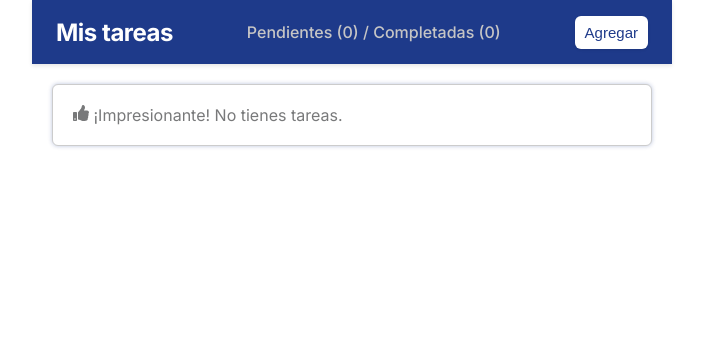
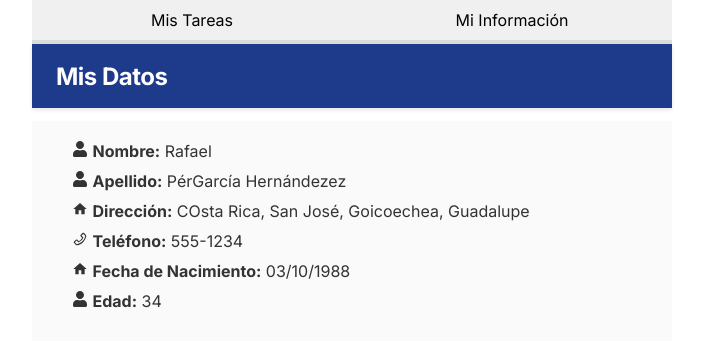
Before and after one commit to rafalbergh/tareas-interactiva, a React (Vite) app: page /Info in a window 1280 px wide. Shown: the top 346 px of the page, without its empty margins (288-991 px from the left). Built offline with nearby package versions, Linux system fonts and the light colour scheme.

Commit message:
Agregar opción de información

```diff
--- a/package.json
+++ b/package.json
@@ -12,7 +12,9 @@
   "dependencies": {
     "react": "^19.0.0",
     "react-dom": "^19.0.0",
-    "react-icons": "^5.5.0"
+    "react-icons": "^5.5.0",
+    "react-router": "^7.5.3",
+    "react-router-dom": "^7.6.0"
   },
   "devDependencies": {
     "@eslint/js": "^9.22.0",
--- a/src/App.jsx
+++ b/src/App.jsx
@@ -1,16 +1,23 @@
-import { useState } from 'react';
-import { useEffect } from 'react';
 import './App.css';
 
 import MisTareas from './MisTareas';
+import Info from './Info';
+import Menu from './Menu';
+import { BrowserRouter, Routes, Route } from 'react-router';
 
 function App() {
 
 
-
   return (
     <>
-      <MisTareas />
+      <BrowserRouter>
+        <Menu />
+        <Routes>
+          <Route path='/MisTareas' element={<MisTareas />} />
+          <Route path='/' element={<MisTareas />} />
+          <Route path='/Info' element={<Info />} />
+        </Routes>
+      </BrowserRouter>
     </>
   )
 }
--- /dev/null
+++ b/src/Datos.css
@@ -0,0 +1,20 @@
+.contenedor-datos {
+    padding: 20px;
+    width: 100%;
+    margin-top: 2%;
+    background-color: #fafafa;
+}
+
+
+
+.lista-datos {
+    list-style-type: none;
+    padding-left: 20px;
+    margin: 0;
+}
+
+.lista-datos li {
+    margin-bottom: 10px; /* Espacio entre los elementos */
+    font-size: 16px;
+    color: #333;
+}
--- /dev/null
+++ b/src/Datos.jsx
@@ -0,0 +1,25 @@
+import React from "react";
+import './Datos.css';
+import { FaUser } from "react-icons/fa";
+import { MdHome } from "react-icons/md";
+import { AiOutlinePhone } from "react-icons/ai";
+
+function Datos({ nombre, apellido, direccion, telefono, fechaNacimiento, edad }) {
+
+    return (
+        <>
+            <div className="contenedor-datos">
+                <ul className="lista-datos">
+                    <li><FaUser className="icono-viñeta" /> <strong>Nombre:</strong> {nombre}</li>
+                    <li><FaUser className="icono-viñeta" /> <strong>Apellido:</strong> {apellido}</li>
+                    <li><MdHome className="icono-viñeta" /> <strong>Dirección:</strong> {direccion}</li>
+                    <li><AiOutlinePhone className="icono-viñeta" /> <strong>Teléfono:</strong> {telefono}</li>
+                    <li><MdHome className="icono-viñeta" /> <strong>Fecha de Nacimiento:</strong> {fechaNacimiento}</li>
+                    <li><FaUser className="icono-viñeta" /> <strong>Edad:</strong> {edad}</li>
+                </ul>
+            </div>
+        </>
+    )
+}
+
+export default Datos
--- a/src/Header.jsx
+++ b/src/Header.jsx
@@ -2,17 +2,25 @@ import React from "react";
 import './Header.css';
 
 
-function Header({ verForm, setVerForm, pendientes,completadas}) {
+function Header({ muestraBoton, titulo, verForm, setVerForm, resumen}) {
     const muestraForm = () => {
         setVerForm(!verForm);
     };
 
+
     return (
         <>
             <div className="header">
-                <h1>Mis tareas</h1>
-                <p>Pendientes ({pendientes}) / Completadas ({completadas})</p>
-                <button className={verForm ? 'boton-cerrar' : 'boton-agregar'} onClick={muestraForm}>{verForm ? 'Cerrar' : 'Agregar'}</button>
+                <h1>{titulo}</h1>
+                {
+                    muestraBoton ?
+                        <>
+                            <p>{resumen}</p>
+                            <button className={verForm ? 'boton-cerrar' : 'boton-agregar'} onClick={muestraForm}>{verForm ? 'Cerrar' : 'Agregar'}</button>
+                        </>
+                        :
+                        null
+                }
             </div>
         </>
     )
--- /dev/null
+++ b/src/Info.jsx
@@ -0,0 +1,29 @@
+import React from "react";
+import Header from "./Header";
+import Datos from "./Datos";
+
+function Info() {
+
+    const nombre = "Rafael";
+    const apellido = "PérGarcía Hernándezez";
+    const direccion = "COsta Rica, San José, Goicoechea, Guadalupe";
+    const telefono = "555-1234";
+    const fechaNacimiento = "03/10/1988";
+    const edad = 34;
+
+    return (
+        <>
+            <Header muestraBoton={false} titulo="Mis Datos" verForm={false} setVerForm={""} resumen={""} />
+            <Datos
+              nombre={nombre}
+              apellido={apellido}
+              direccion={direccion}
+              telefono={telefono}
+              fechaNacimiento={fechaNacimiento}
+              edad={edad}
+            />
+        </>
+    )
+}
+
+export default Info
--- /dev/null
+++ b/src/Menu.css
@@ -0,0 +1,28 @@
+
+.menu {
+    background-color: #fafafa;
+    display: flex;
+    justify-content: center;
+    align-items: center;
+    gap: 0;
+  }
+
+  .link {
+    flex: 1;
+    text-align: center;
+    padding: 10px;
+    background-color: #f0f0f0;
+    border: none;
+    text-decoration: none;
+    color: black;
+    position: relative;
+    border-bottom: 4px solid #dbdcdc ;
+  }
+
+  .link:hover {
+    border-bottom: 5px solid #FACC15 ;
+  }
+
+  .active {
+    border-bottom: 5px solid #FACC15 ;
+  }
--- /dev/null
+++ b/src/Menu.jsx
@@ -0,0 +1,17 @@
+import React from "react";
+import './Menu.css';
+import { Link } from "react-router";
+
+function Menu(){
+
+    return(
+        <>
+        <div className="menu">
+           <Link className="link" to={"/MisTareas"}>Mis Tareas</Link>
+           <Link className="link" to={"/Info"}>Mi Información</Link>
+        </div>
+        </>
+    )
+}
+
+export default Menu
--- a/src/MisTareas.jsx
+++ b/src/MisTareas.jsx
@@ -9,6 +9,7 @@ function MisTareas() {
   const [listaTareas, setTareas] = useState([]);
   const [pendientes, setPendientes] = useState(0);
   const [completadas, setCompletadas] = useState(0);
+  const [resumen, setResumen] = useState("");
 
   useEffect(() => {
     const tareasPendientes = listaTareas.filter(t => t.estado === 'Pendiente').length;
@@ -16,10 +17,11 @@ function MisTareas() {
 
     setPendientes(tareasPendientes);
     setCompletadas(tareasCompletadas);
+    setResumen("Pendientes (" + pendientes + " / Completadas (" + completadas + ")");
   }, [listaTareas]);
   return (
     <>
-        <Header verForm={verForm} setVerForm={setVerForm} pendientes={pendientes} completadas={completadas}/>
+      <Header muestraBoton={true} titulo="Mis Tareas" verForm={verForm} setVerForm={setVerForm} resumen={resumen} />
       <ListaTareas listaTareas={listaTareas} setTareas={setTareas} verForm={verForm} />
     </>
   )
```
Also changed, not shown: 1 other file (tests, documents, lock files or other folders). Lines whose indentation alone changed are shown as unchanged.
